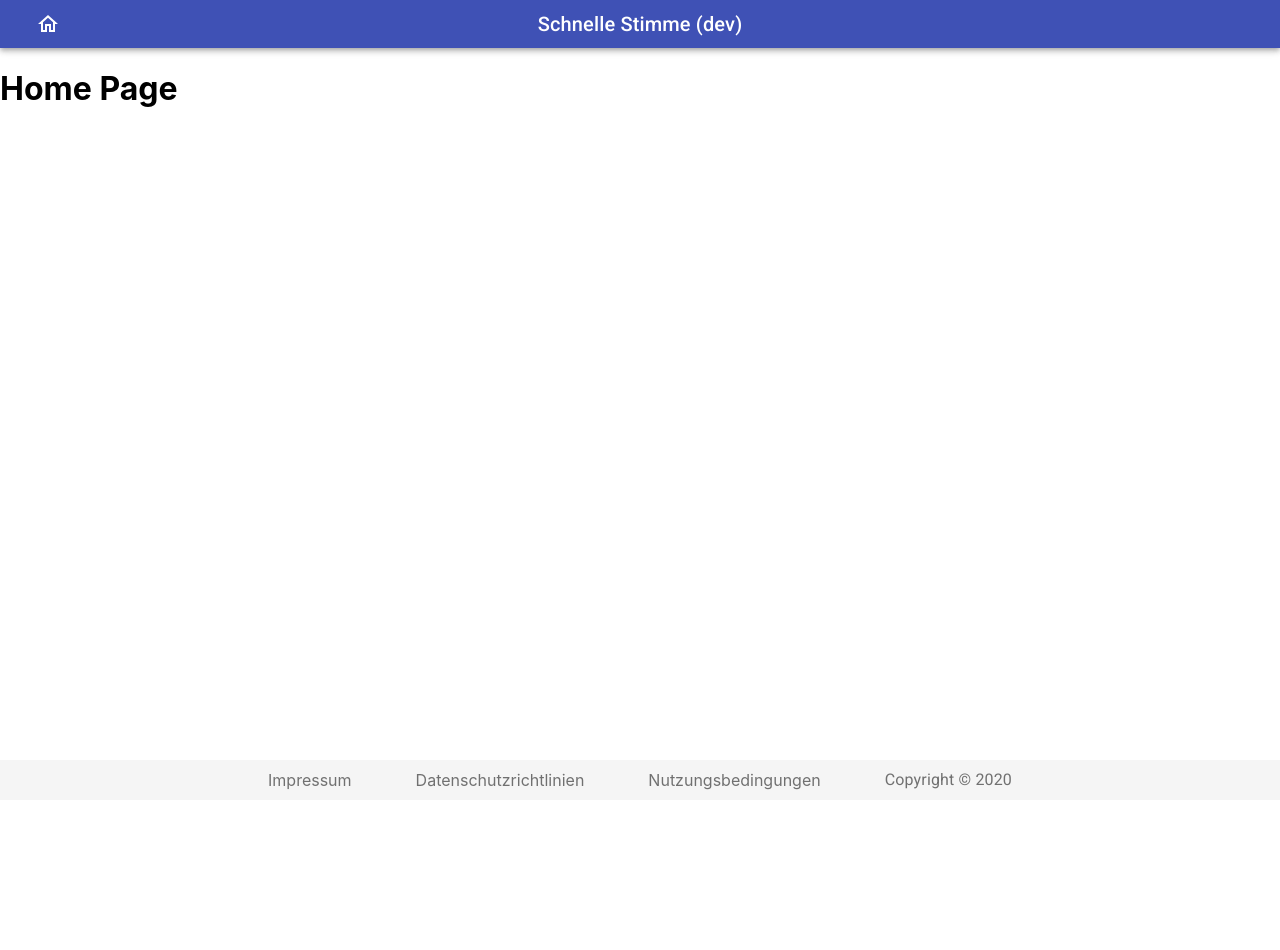
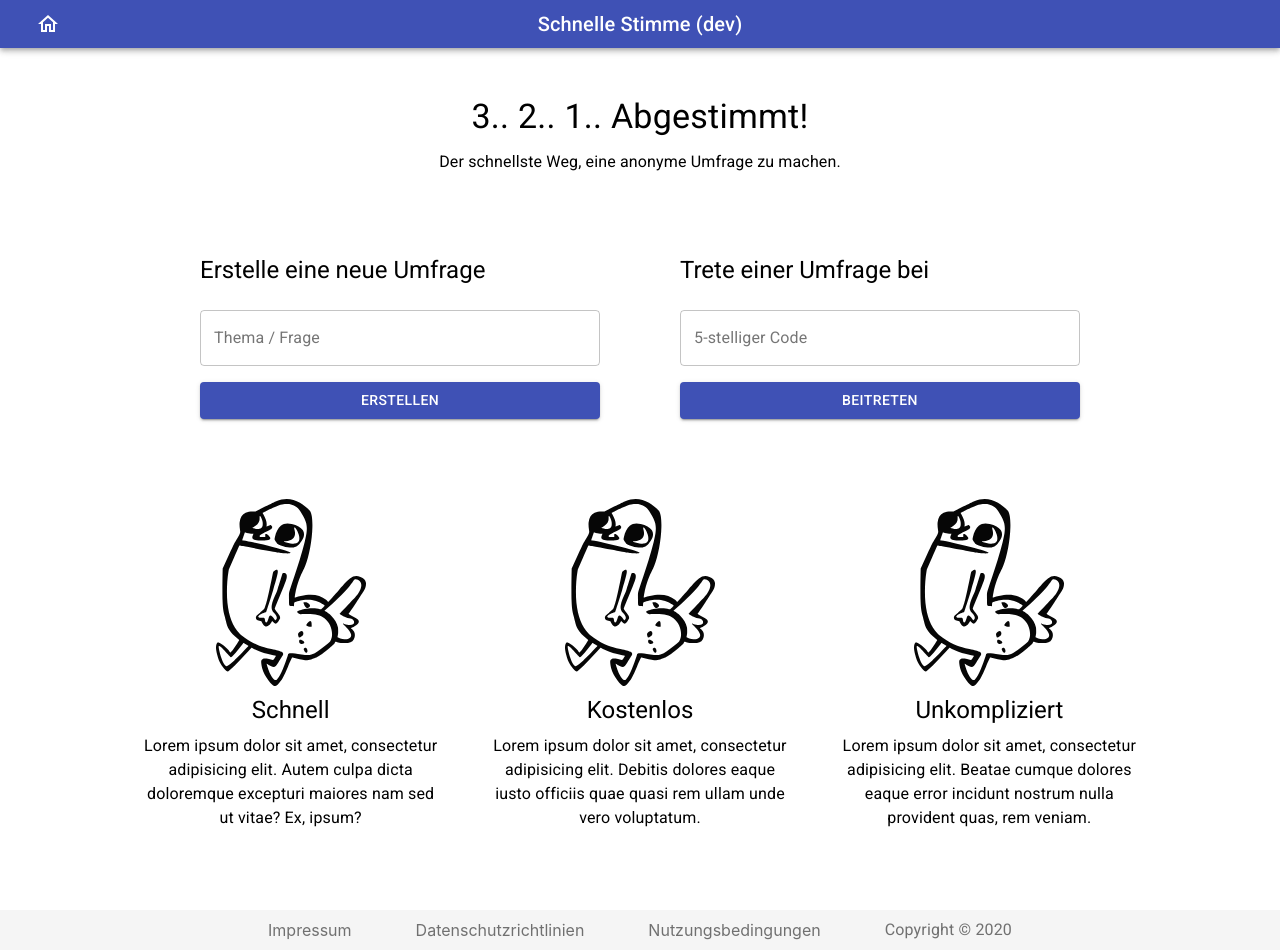
Before and after one commit to DanielMerkl/schnelle-stimme, a React (Create React App) app: page / in a window 1280 px wide. Before the commit the page ends 800 px from the top, so only its background shows below. Built offline with nearby package versions, Linux system fonts and the light colour scheme.

Commit message:
implemented home page (WIP)

```diff
--- a/src/page/home/HomePage.tsx
+++ b/src/page/home/HomePage.tsx
@@ -1,5 +1,29 @@
 import React, { FC } from 'react';
+import { Typography } from '@material-ui/core';
+import styled from 'styled-components';
 
-export const HomePage: FC = () => {
-  return <h1>Home Page</h1>;
-};
+import { CallToActions } from './CallToActions';
+import { UniqueSellingPoints } from './UniqueSellingPoints';
+
+export const HomePage: FC = () => (
+  <Wrapper>
+    <section>
+      <Typography variant="h4" align="center" gutterBottom>
+        3.. 2.. 1.. Abgestimmt!
+      </Typography>
+      <Typography align="center">
+        Der schnellste Weg, eine anonyme Umfrage zu machen.
+      </Typography>
+    </section>
+    <CallToActions />
+    <UniqueSellingPoints />
+  </Wrapper>
+);
+
+const Wrapper = styled.main`
+  max-width: var(--max-app-width);
+  margin: 0 auto;
+  padding: 3rem 2rem 5rem 2rem;
+  display: grid;
+  gap: 5rem;
+`;
```
